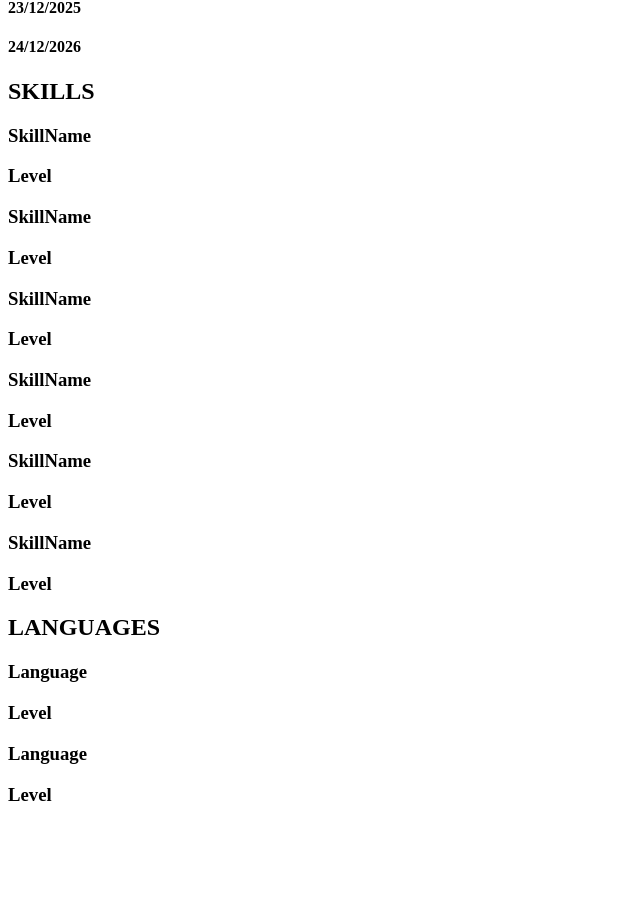
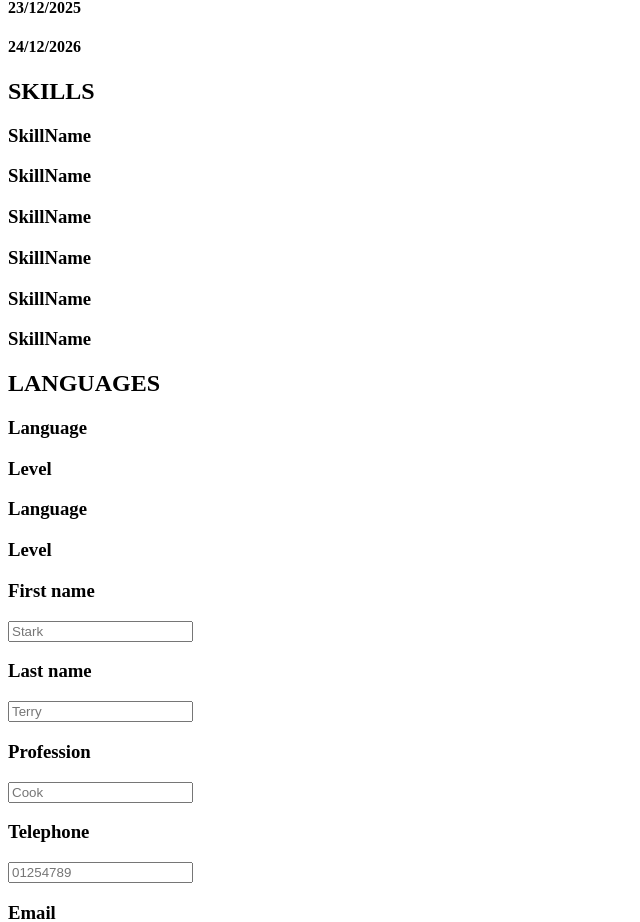
Before and after one commit to Pourixa/CVBuilder, a React (Vite) app: page / in a window 1280 px wide. Shown: the part 2139-3061 px from the top of the page, without its empty margins (0-640 px from the left). Before the commit the page ends 2963 px from the top, so only its background shows below. Built offline with nearby package versions, Linux system fonts and the light colour scheme.

Commit message:
Buil the whole page skeleton

```diff
--- a/components/edit.jsx
+++ b/components/edit.jsx
@@ -0,0 +1,18 @@
+import { CertificateForm } from "./editCertificates"
+import { EducationForm } from "./editEducation"
+import { JobForm } from "./editExpereince"
+import { EditHeader } from "./editGeneral"
+import { LanguageForm } from "./editLanguage"
+import { SkillForm } from "./editSkills"
+function Edit()
+{
+    return <div className="edit">
+        <EditHeader/>
+        <JobForm/>
+        <EducationForm/>
+        <CertificateForm/>
+        <SkillForm/>
+        <LanguageForm/>
+    </div>
+}
+export {Edit}
--- /dev/null
+++ b/components/editCertificates.jsx
@@ -0,0 +1,16 @@
+import { Input } from "./input";
+
+const fields = [
+    {label:"Certificate" , type:"text" , placeholder:"Machine Learning"},
+            { label: "Date", type: "date", placeholder: "25/02/1998" },
+]
+
+function CertificateForm()
+{
+    return <div className="certificateForm">
+        {fields.map((field) => {
+            return <Input key={field.label} {...field}/>;
+        })}
+    </div>
+}
+export {CertificateForm}
--- /dev/null
+++ b/components/editEducation.jsx
@@ -0,0 +1,19 @@
+import { Input } from "./input";
+
+const fields = [
+        { label: "Formation" ,type: "text", placeholder: "Computer Science" },
+        { label: "Degree" ,type: "text", placeholder: "Masters" },
+      { label: "University" ,type: "text", placeholder: "New york University" },
+        { label: "Start date", type: "date", placeholder: "25/02/1998" },
+  { label: "End date", type: "date", placeholder: "25/03/1998" },
+]
+
+function EducationForm()
+{
+    return <div className="educationFrom">
+        {fields.map((field) => {
+           return <Input key={field.label} {...field}/>
+        }) }
+    </div>
+}
+export {EducationForm}
--- a/components/editExpereince.jsx
+++ b/components/editExpereince.jsx
@@ -0,0 +1,21 @@
+import { Input } from "./input";
+
+const fields = [
+  { label: "Job", type: "text", placeholder: "Engineer" },
+  { label: "Company", type: "text", placeholder: "Microsoft" },
+  { label: "Start date", type: "date", placeholder: "25/02/1998" },
+  { label: "End date", type: "date", placeholder: "25/03/1998" },
+]
+
+function JobForm() {
+  return (
+    <div className="editExperience">
+      {fields.map((field) => (
+        <Input key={field.label} {...field} />
+      ))}
+      <h3>Achievements</h3>
+      <textarea name="achievements" id="achievements"></textarea>
+    </div>
+  )
+}
+export {JobForm};
--- a/components/editGeneral.jsx
+++ b/components/editGeneral.jsx
@@ -0,0 +1,27 @@
+import { Input } from "./input"
+
+
+const headerFields = [
+  { label: "First name", type: "text", placeholder: "Stark" },
+  { label: "Last name", type: "text", placeholder: "Terry" },
+  { label: "Profession", type: "text", placeholder: "Cook" },
+  { label: "Telephone", type: "tel", placeholder: "01254789" },
+  { label: "Email", type: "email", placeholder: "something@another.com" },
+  { label: "LinkedIn", type: "text", placeholder: "linkedin" },
+  { label: "Address", type: "text", placeholder: "Paris, France" }
+]
+
+
+
+function EditHeader() {
+  return (
+    <div className="editHead">
+      {headerFields.map((field) => (
+        <Input key={field.label} {...field} />
+      ))}
+    </div>
+  )
+}
+
+
+export {EditHeader}
--- /dev/null
+++ b/components/editLanguage.jsx
@@ -0,0 +1,9 @@
+import { Input } from "./input";
+function LanguageForm()
+{
+    return <div className="skillFrom">
+        <Input label={"Language"} type={"text"} placeholder={"French"} />
+        <Input label={"Level"} type={"text"} placeholder={"C1"} />
+    </div>
+}
+export {LanguageForm};
--- /dev/null
+++ b/components/editSkills.jsx
@@ -0,0 +1,10 @@
+import { Input } from "./input";
+
+
+function SkillForm()
+{
+    return <div className="skillFrom">
+        <Input label={"Skill"} type={"text"} placeholder={"Social"} />
+    </div>
+}
+export {SkillForm};
--- /dev/null
+++ b/components/input.jsx
@@ -0,0 +1,9 @@
+function Input({label , type,placeholder})
+{
+    return <div>
+        <h3>{label}</h3>
+        <input type={type} placeholder={placeholder} />
+    </div>
+}
+
+export {Input}
--- a/components/skills.jsx
+++ b/components/skills.jsx
@@ -1,13 +1,9 @@
 function Skill()
 {
-    return <div className="skill">
-        <h3>
+    return <h3>
             SkillName
         </h3>
-        <h3>
-            Level
-        </h3>
-    </div>
+
 }
 
 function Skills()
@@ -16,15 +12,10 @@ function Skills()
         <h2>SKILLS</h2>
         <Skill />
         <Skill />
-
         <Skill />
-
         <Skill />
-
         <Skill />
-
         <Skill />
-
     </div>
 }
 
--- a/src/App.jsx
+++ b/src/App.jsx
@@ -1,9 +1,11 @@
+import { Edit } from '../components/edit'
 import { CVPage } from '../components/page'
 import './App.css'
 
 function App() {
   return <>
     <CVPage />
+    <Edit/>
   </>
 }
 
```
